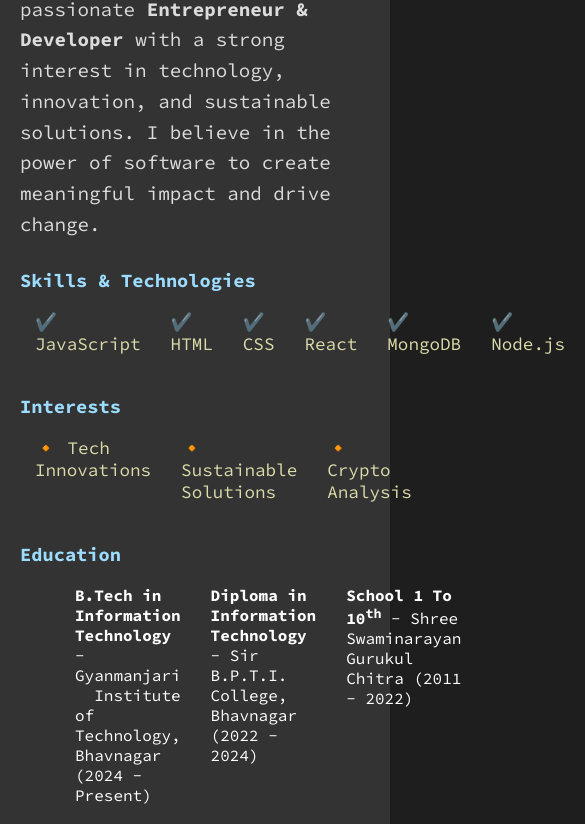
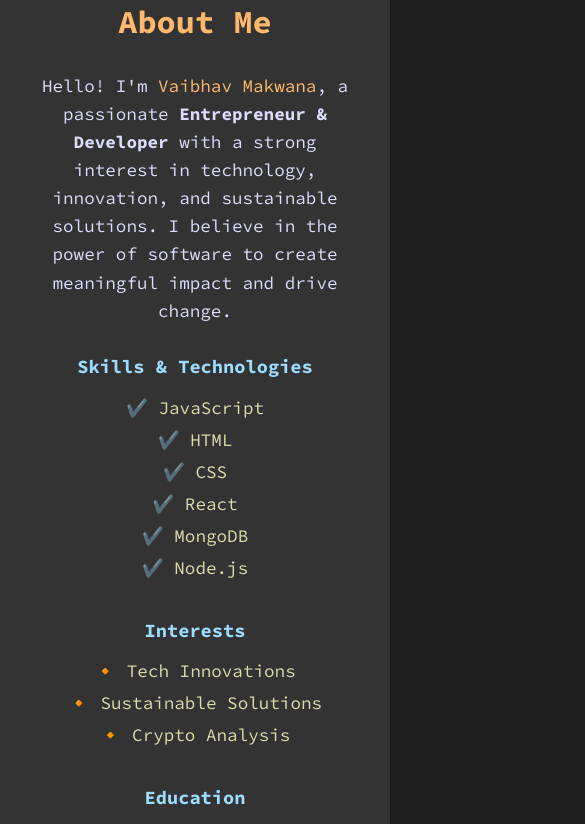
Before and after one commit to vaib91570/Portfolio, a plain HTML site: page index.html in a window 390 px wide. Shown: the part 1124-1948 px from the top of the page, 585 px wide, since content can reach past the window. Drawn offline with Linux system fonts and the light colour scheme.

Commit message:
Update styles.css

```diff
--- a/styles.css
+++ b/styles.css
@@ -19,7 +19,7 @@ body.light-theme {
     color: #333;
 }
 
-/* Navigation */
+/* General Navigation Styles */
 nav {
     background-color: #252526;
     padding: 20px;
@@ -28,12 +28,39 @@ nav {
     align-items: center;
 }
 
-.nav-title {
-    color: #569cd6;
-    font-weight: bold;
-    font-size: 1.5em;
+/* Mobile Navbar */
+@media (max-width: 768px) {
+    nav {
+        flex-direction: column;
+        align-items: flex-start;
+    }
+
+    .nav-title {
+        font-size: 1.5em;
+    }
+
+    ul {
+        width: 100%;
+        display: none; /* Hide links initially */
+        flex-direction: column;
+        margin-top: 20px;
+    }
+
+    ul li {
+        margin: 10px 0;
+    }
+
+    ul.show {
+        display: flex; /* Show links when toggled */
+    }
+
+    .menu-icon {
+        cursor: pointer;
+        display: block;
+    }
 }
 
+/* Navbar links */
 ul {
     list-style: none;
     display: flex;
@@ -52,6 +79,19 @@ a {
 
 a:hover {
     color: #569cd6;
+}
+
+/* Hamburger icon */
+.menu-icon {
+    display: none;
+    font-size: 30px;
+    color: #dcdcaa;
+}
+
+@media (max-width: 768px) {
+    .menu-icon {
+        display: block;
+    }
 }
 
 /* Hero Section */
@@ -87,7 +127,6 @@ a:hover {
 .cta-button:hover {
     background-color: #f0a500;
 }
-
 /* About Section */
 #about {
     padding: 60px 20px;
@@ -111,7 +150,7 @@ a:hover {
 .about-content p {
     font-size: 1.2em;
     line-height: 1.6;
-    color: #dcdcdc;
+    color: #dcdcfc;
 }
 
 .highlight {
@@ -122,6 +161,55 @@ h3 {
     margin-top: 30px;
     color: #9cdcfe;
 }
+
+/* Skills and Interests Lists */
+.skills-list, .interests-list {
+    list-style: none;
+    padding-left: 0;
+    margin-top: 10px;
+}
+
+.skills-list li, .interests-list li {
+    font-size: 1.1em;
+    color: #dcdcaa;
+    margin-bottom: 10px;
+}
+
+.skills-list li::before {
+    content: "✔️ ";
+    color: #ffb86c;
+}
+
+.interests-list li::before {
+    content: "🔸 ";
+    color: #ffb86c;
+}
+
+/* Responsive Design */
+@media (max-width: 768px) {
+    /* Adjust layout for smaller screens */
+    #about {
+        padding: 40px 15px;
+    }
+
+    #about h2 {
+        font-size: 2em;
+    }
+
+    .about-content {
+        padding: 0 15px;
+        text-align: center; /* Center text for mobile */
+    }
+
+    .about-content p {
+        font-size: 1.1em; /* Adjust font size for smaller screens */
+    }
+
+    .skills-list li, .interests-list li {
+        font-size: 1em; /* Adjust list item font size */
+    }
+}
+
 
 /* Skills and Interests Lists */
 .skills-list, .interests-list {
```
